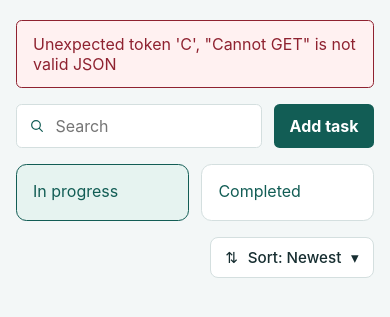
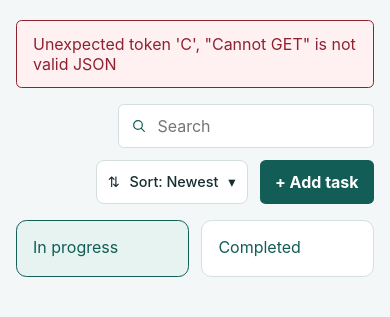
Before and after one commit to RyanCheung0428/COMP_3810SEF_Task_Management_System, a Node project: template views/tasks.ejs in a window 390 px wide. Shown: the part 69-386 px from the top of the page. Run offline with Node 20 templates, Linux system fonts and the light colour scheme; the template is opened without the code that fills it, so the values that code supplies are empty; some libraries are stand-ins or nearby versions.

Commit message:
Refactor task sorting UI and styles for improved layout and responsiveness

```diff
--- a/public/styles.css
+++ b/public/styles.css
@@ -57,6 +57,7 @@ nav, .actions {
 
 .page-heading {
   display: flex;
+  flex-wrap: wrap;
   justify-content: flex-end;
   align-items: center;
   gap: 0.75rem;
@@ -69,9 +70,9 @@ nav, .actions {
 .task-search {
   position: relative;
   display: flex;
-  flex: 1 1 20rem;
+  flex: 1 1 15rem;
   min-width: 0;
-  max-width: 20rem;
+  max-width: 16rem;
   margin: 0;
 }
 
@@ -367,47 +368,17 @@ textarea { resize: vertical; }
   background: #e6f3f0;
 }
 
-.list-toolbar {
-  display: flex;
-  justify-content: flex-end;
-  align-items: center;
-  gap: 0.75rem;
-  margin: 0 0 0.75rem;
-}
-
-.task-sort-button {
-  display: inline-flex;
-  align-items: center;
-  gap: 0.4rem;
-  height: 2.5rem;
-  padding: 0 0.75rem;
-  font-size: 0.95rem;
-  font-weight: 600;
-  color: #172e31;
-  background: white;
-  border: 1px solid #d4dfdf;
-  border-radius: 0.5rem;
-  cursor: pointer;
-}
-
-.task-sort-button:hover,
-.sort-menu[open] .task-sort-button {
-  background: #e6f3f0;
-}
-
-.task-sort-button:focus-visible {
-  outline: none;
-  border-color: #125d55;
-}
-
 .sort-menu .task-sort-button {
   display: inline-flex;
   align-items: center;
-  gap: 0.6rem;
-  height: 2.6rem;
-  padding: 0 0.9rem;
-  font-size: 0.95rem;
+  justify-content: space-between;
+  gap: 0.4rem;
+  width: 9.5rem;
+  height: 2.75rem;
+  padding: 0 0.7rem;
+  font-size: 0.9rem;
   font-weight: 500;
+  white-space: nowrap;
   color: #172e31;
   background: white;
   border: 1px solid #d4dfdf;
@@ -432,7 +403,7 @@ textarea { resize: vertical; }
 
 .sort-menu .task-options-panel button {
   min-height: 2.5rem;
-  font-size: 0.95rem;
+  font-size: 0.9rem;
 }
 
 .empty h2 { margin: 0; }
--- a/views/tasks.ejs
+++ b/views/tasks.ejs
@@ -13,7 +13,14 @@
         <svg viewBox="0 0 24 24" aria-hidden="true" focusable="false"><path d="m7 7 10 10M17 7 7 17"></path></svg>
       </button>
     </form>
-    <a class="button" id="add-task" href="/tasks/new<%= viewQuery %>">Add task</a>
+    <details class="task-options sort-menu" id="task-sort" data-sort="newest">
+      <summary class="task-sort-button">⇅ <span id="task-sort-label">Sort: Newest</span> ▾</summary>
+      <div class="task-options-panel">
+        <button type="button" data-sort-value="newest">Newest</button>
+        <button type="button" data-sort-value="dueDate">Date</button>
+      </div>
+    </details>
+    <a class="button" id="add-task" href="/tasks/new<%= viewQuery %>">+ Add task</a>
   </div>
   <nav class="stats" aria-label="Task status">
     <a class="panel stat" data-view="" href="<%= inProgressUrl %>"<% if (!completed) { %> aria-current="page"<% } %>>
@@ -25,15 +32,6 @@
       <strong id="completed-count"></strong>
     </a>
   </nav>
-  <div class="list-toolbar">
-    <details class="task-options sort-menu" id="task-sort" data-sort="newest">
-      <summary class="task-sort-button">⇅ <span id="task-sort-label">Sort: Newest</span> ▾</summary>
-      <div class="task-options-panel">
-        <button type="button" data-sort-value="newest">Newest</button>
-        <button type="button" data-sort-value="dueDate">Date</button>
-      </div>
-    </details>
-  </div>
   <p class="notice notice-success" role="status" hidden></p>
   <div class="panel empty" hidden>
     <h2><%= searchTitle ? 'No matching tasks' : completed ? 'No completed tasks yet' : 'No unfinished tasks' %></h2>
```
